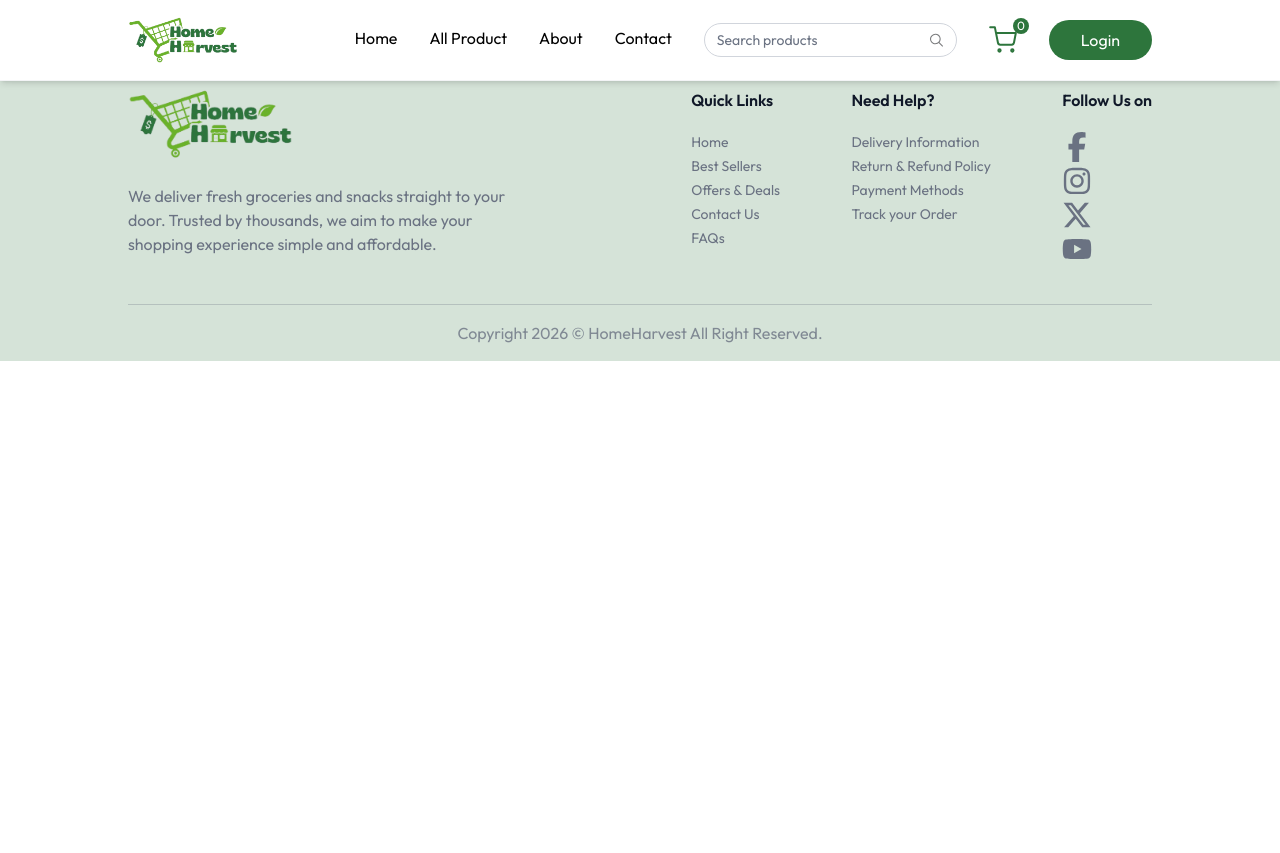
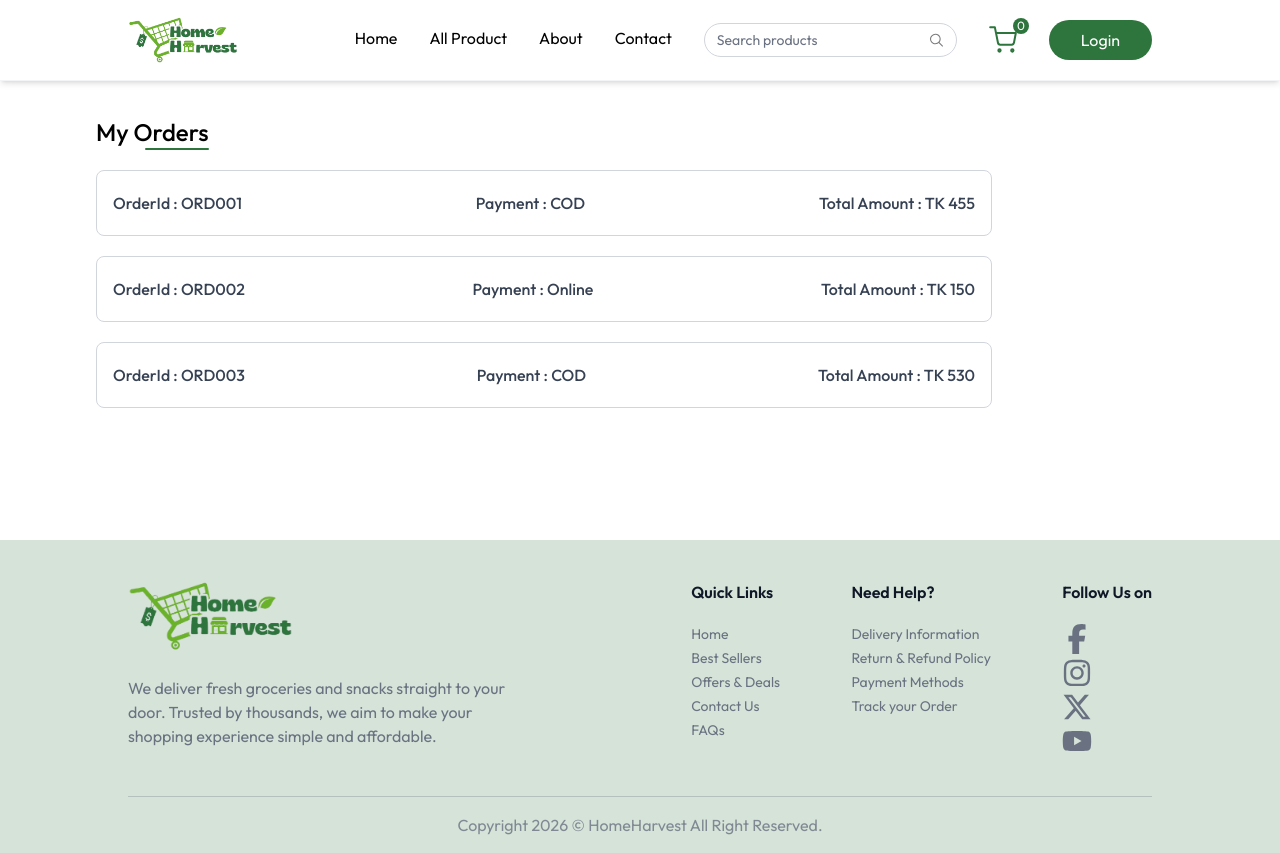
Before and after one commit to tahmina-nishu/Home-Harvest---An-Online-Grocery-Shop, a React (Vite) app in the folder client/: page /my-orders in a window 1280 px wide. Before the commit the page ends 800 px from the top, so only its background shows below. Built offline with nearby package versions, Linux system fonts and the light colour scheme.

Commit message:
added my-orders page

```diff
--- a/client/src/App.jsx
+++ b/client/src/App.jsx
@@ -11,6 +11,7 @@ import ProductCategory from './pages/ProductCategory';
 import ProductDetails from './pages/ProductDetails';
 import Cart from './pages/Cart';
 import AddAddress from './pages/AddAddress';
+import MyOrders from './pages/MyOrders';
 
 
 const App = () => {
@@ -28,12 +29,26 @@ const App = () => {
 
       <div className={`${isSellerPath ? "" : "px-6 md:px-16 lg:px-24"}`}>
         <Routes>
+          {/* Home Route  */}
           <Route path='/' element={<Home></Home>}></Route>
+
+          {/* All Products Route  */}
           <Route path='/products' element={<AllProducts></AllProducts>}></Route>
+
+          {/* Category Route  */}
           <Route path='/products/:category' element={<ProductCategory></ProductCategory>}></Route>
+
+          {/* Individual Product details Route  */}
           <Route path='/products/:category/:_id' element={<ProductDetails></ProductDetails>}></Route>
+
+          {/* Cart Route  */}
           <Route path='/cart' element={<Cart></Cart>}></Route>
+
+          {/* Add address Route  */}
           <Route path='/add-address' element={<AddAddress></AddAddress>}></Route>
+
+          {/* My orders page Route  */}
+          <Route path='/my-orders' element={<MyOrders></MyOrders>}></Route>
         </Routes>
       </div>
       {isSellerPath ? null : <Footer></Footer>}
--- a/client/src/assets/assets.js
+++ b/client/src/assets/assets.js
@@ -294,7 +294,6 @@ export const categories = [
     bgColor: "#F4FAED"
 }
 ]
-
 
 // import dummy product image
 
@@ -822,3 +821,89 @@ export const dummyProducts = [
 // },
 
 ]
+
+// dummy orders object
+export const dummyOrders = [
+    {
+        _id: "ORD001",
+        userId: "USR001",
+
+        items: [
+            {
+                product: dummyProducts[0],
+                quantity: 2,
+                _id: "ITM001"
+            },
+            {
+                product: dummyProducts[1],
+                quantity: 1,
+                _id: "ITM002"
+            }
+        ],
+
+        amount:
+            (dummyProducts[0].offerPrice * 2) +
+            (dummyProducts[1].offerPrice * 1),
+
+        address: dummyAddresses[0],
+        status: "Processing",
+        paymentType: "COD",
+        isPaid: false,
+
+        createdAt: "2026-06-01T10:00:00.000Z",
+        updatedAt: "2026-06-01T10:10:00.000Z"
+    },
+
+    {
+        _id: "ORD002",
+        userId: "USR001",
+
+        items: [
+            {
+                product: dummyProducts[2],
+                quantity: 1,
+                _id: "ITM003"
+            }
+        ],
+
+        amount: dummyProducts[2].offerPrice * 1,
+
+        address: dummyAddresses[1],
+        status: "Shipped",
+        paymentType: "Online",
+        isPaid: true,
+
+        createdAt: "2026-05-28T09:30:00.000Z",
+        updatedAt: "2026-05-29T12:00:00.000Z"
+    },
+
+    {
+        _id: "ORD003",
+        userId: "USR001",
+
+        items: [
+            {
+                product: dummyProducts[3],
+                quantity: 1,
+                _id: "ITM004"
+            },
+            {
+                product: dummyProducts[4],
+                quantity: 3,
+                _id: "ITM005"
+            }
+        ],
+
+        amount:
+            (dummyProducts[3].offerPrice * 1) +
+            (dummyProducts[4].offerPrice * 3),
+
+        address: dummyAddresses[2],
+        status: "Delivered",
+        paymentType: "COD",
+        isPaid: false,
+
+        createdAt: "2026-05-20T14:15:00.000Z",
+        updatedAt: "2026-05-21T16:45:00.000Z"
+    }
+];
--- /dev/null
+++ b/client/src/pages/MyOrders.jsx
@@ -0,0 +1,44 @@
+import React, { useEffect, useState } from 'react'
+import { useAppContext } from '../context/AppContext'
+import { dummyOrders } from '../assets/assets'
+
+const MyOrders = () => {
+
+    const [myOrders, setMyOrders] = useState([])
+    const {currency} = useAppContext()
+
+    // function for fetch my orders
+    const fetchMyOrders = async ()=>{
+        setMyOrders(dummyOrders)
+    }
+
+    useEffect(()=>{
+        fetchMyOrders()
+    },[])
+
+    return (
+        <div className="mt-29 pb-16">
+            {/* title div START  */}
+            <div className='flex flex-col items-end w-max'>
+                <p className='text-2xl font-medium'>My Orders</p>
+                <div className='w-16 h-0.5 bg-primary rounded-full'></div>
+            </div>
+            {/* title div END  */}
+
+            {/* Order cards START */}
+            {myOrders.map((order, index)=>(
+                <div key={index} className='border border-gray-300 rounded-lg my-5 p-4 py-5 max-w-4xl'>
+                    <p className='flex justify-between md:items-center text-gray-700 md:font-medium max-md:flex-col'>
+                        <span>OrderId : {order._id}</span>
+                        <span>Payment : {order.paymentType}</span>
+                        <span>Total Amount : {currency}{order.amount}</span>
+                    </p>
+                </div>
+            ))}
+            {/* Order cards END */}
+
+        </div>
+    )
+}
+
+export default MyOrders
```
